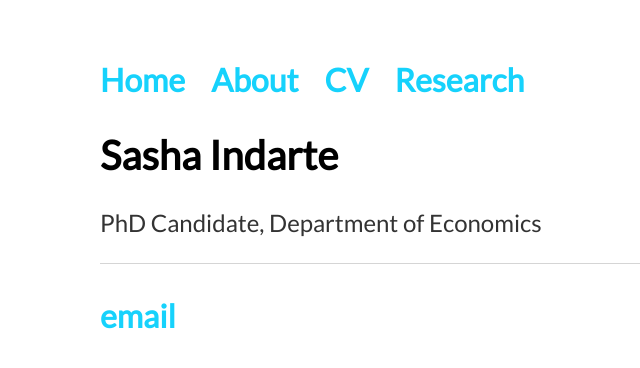
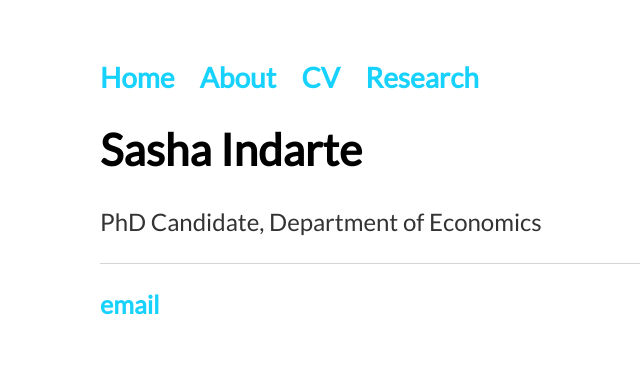
Before and after one commit to sashaindarte/sashaindarte.github.io, a Jekyll site: the page built from index.html, in a window 1280 px wide. Shown: the top 368 px of the page, without its empty margins (92-732 px from the left). Built offline with Jekyll 4.4.1, drawn with Linux system fonts in a browser that asks for light colours.

Commit message:
Update main.css

```diff
--- a/css/main.css
+++ b/css/main.css
@@ -7,14 +7,14 @@ nav ul, footer ul {
     padding: 0px;
     list-style: none;
     font-weight: bold;
-    font-size: 2em;
+    font-size: 1.75em;
 }
 nav ul li, footer ul li {
     display: inline;
     margin-right: 20px;
 }
 h1 {
-    font-size: 2.5em;
+    font-size: 2.75em;
     font-family:'Lato', 'Sans-Serif';
 }
 p {
@@ -34,7 +34,7 @@ a:hover {
 }
 footer {
     border-top: 1px solid #d5d5d5;
-    font-size: 1em;
+    font-size: .9em;
 }
 
 ul.posts {
```
